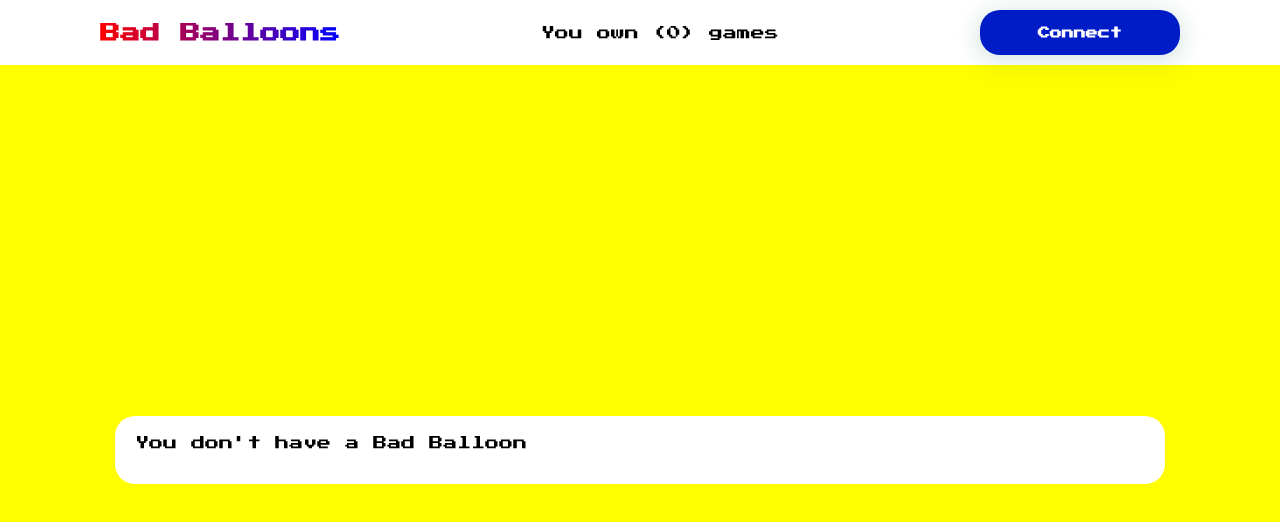
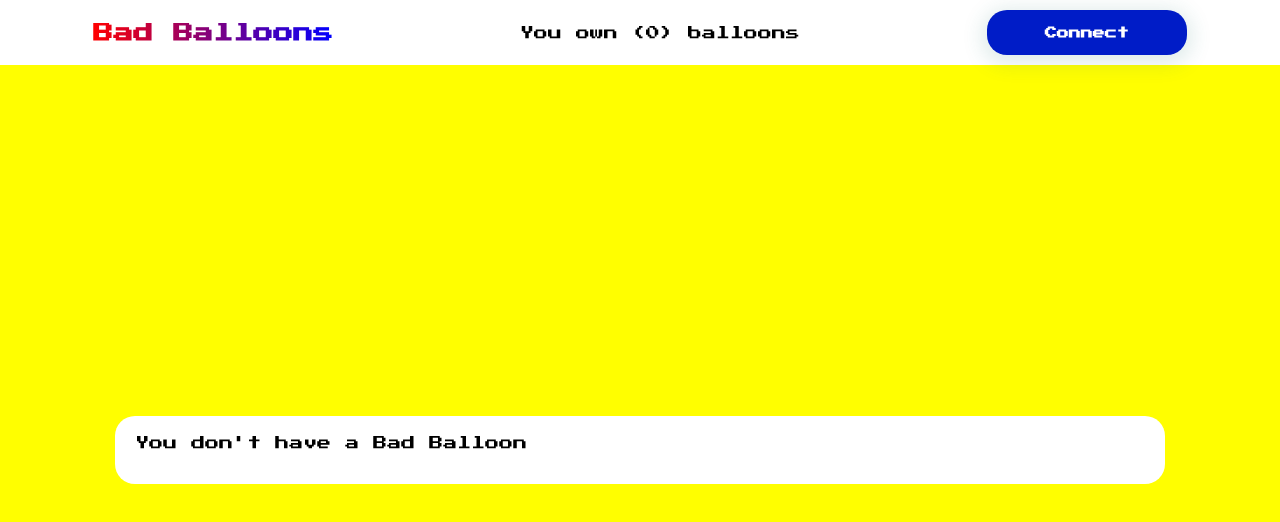
Before and after one commit to FelipeBockMagagnin/bad-ballons, a Next.js app: page /view in a window 1280 px wide. Shown: the top 522 px of the page. Built offline with nearby package versions, Linux system fonts and the light colour scheme.

Commit message:
melhorias gerais

```diff
--- a/pages/index.js
+++ b/pages/index.js
@@ -163,7 +163,7 @@ function Index () {
           <div className='content-container'>
             <div style={{ margin: 20 }}>
               <div style={{ flex: 1 }} className='image-frame' style={{height: 300}}>
-                <img src='/img/badballon1.png' alt='discord' width='300' height='300' />
+                <img src='/img/1.png' alt='discord' width='300' height='300' />
               </div>
             </div>
 
--- a/pages/view.js
+++ b/pages/view.js
@@ -1,8 +1,5 @@
 import React, { useState, useEffect, Fragment } from "react";
 let Web3 = require("web3");
-import Image from 'next/image'
-import Swal from 'sweetalert2'
-import axios from "axios";
 import abiObj from '../src/utils/abi'
 
 function Index() {
@@ -79,7 +76,7 @@ function Index() {
         <a className="tittle colorGradient" href='/'>Bad Balloons</a>
 
         <div className='menus'>
-          <div>You own ({balance}) games</div>
+          <div>You own ({balance}) balloons</div>
         </div>
 
         <button className='button' onClick={connectWallet}>
@@ -96,12 +93,12 @@ function Index() {
 
             {games.map(game => {
               return (
-                <div style={{ padding: 20, width: 300 }}>
+                <div key={game.id} style={{ padding: 20, width: 300 }}>
                   Bad Balloon #{game.id}
                   <br></br>
                   <img width='200' height='200' src={videoAddress + game.id + '.png'} />
 
-
+                  <a style={{marginLeft: 'auto', marginRight: 'auto', marginTop: 10}} rel='noreferrer' target='_blank' className='button' href={'https://testnets.opensea.io/assets/0x292c25415dac88bfd9a0017270357e9d42b7deb7/' + game.id}>Visualizar</a>
                 </div>
               )
             })}
```
